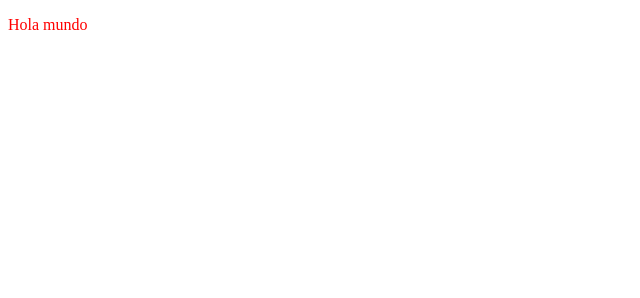
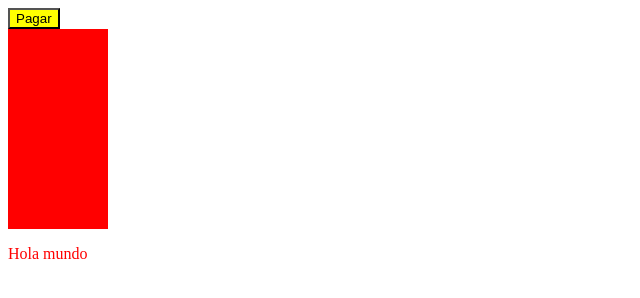
Before and after one commit to misaelBullon/CFacilitoBoletines, a plain HTML site: page index.html in a window 1280 px wide. Shown: the whole page, without its empty margins (0-640 px from the left). Drawn offline with Linux system fonts and the light colour scheme.

Commit message:
se agragaron selectores de id, nombre, clase

```diff
--- a/index.html
+++ b/index.html
@@ -7,9 +7,20 @@
 		p{                           /*Selectores de nombre afectan en este caso a la etiquetas p*/
 			color:red;
 		}
+		.red{
+			height: 200px;
+			width: 100px;             /*Selectores de Clase */
+			background-color: red;
+		}
+		#boton-pago{
+			background-color: yellow;
+		}
 	</style>
 </head>
 <body>
+	<button id="boton-pago" type="button" name="button">Pagar</button>
+	<div class="red texto-blanco">
+	</div>
 	<p>Hola mundo</p>
 </body>
 </html>
```
